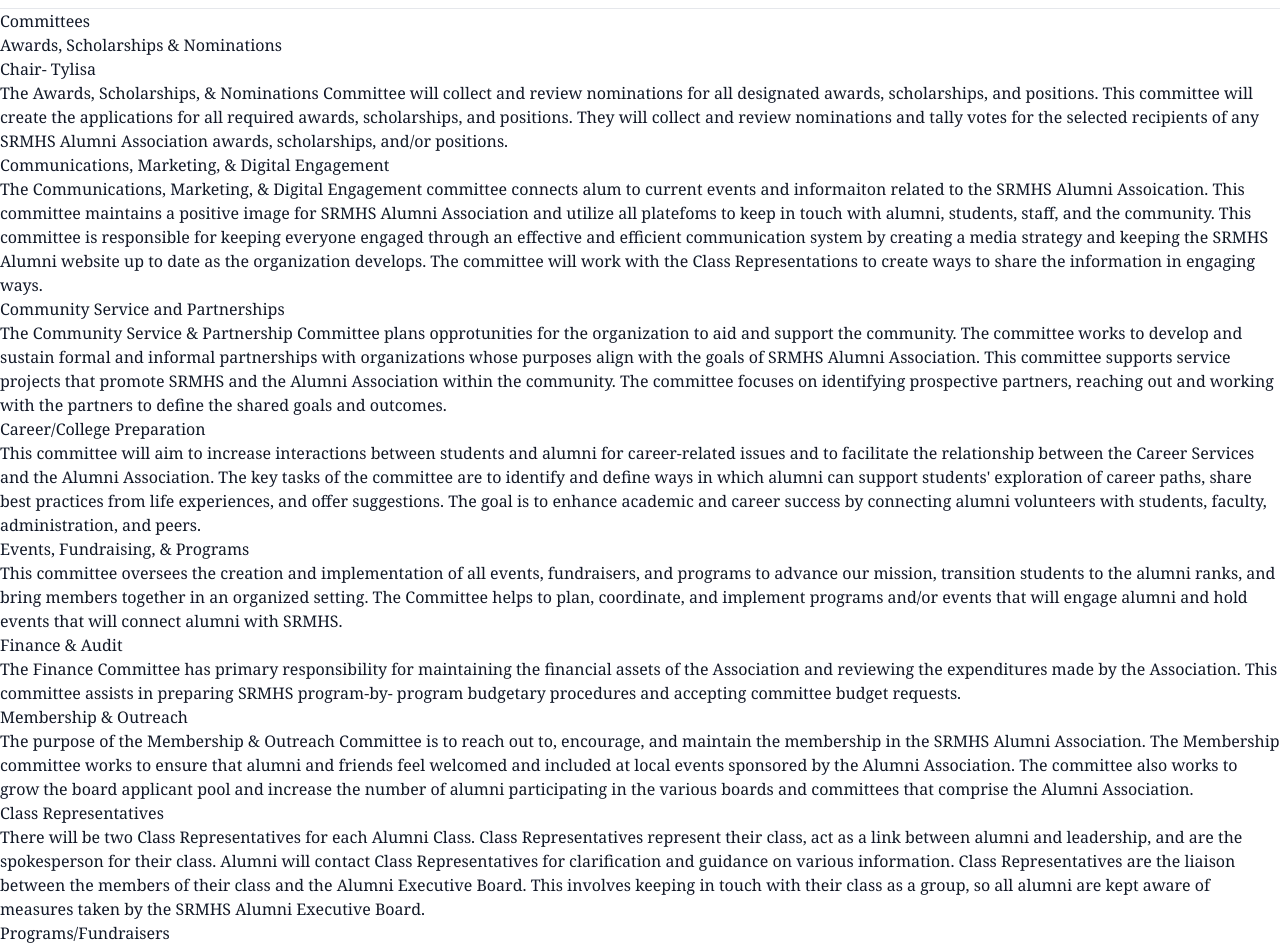
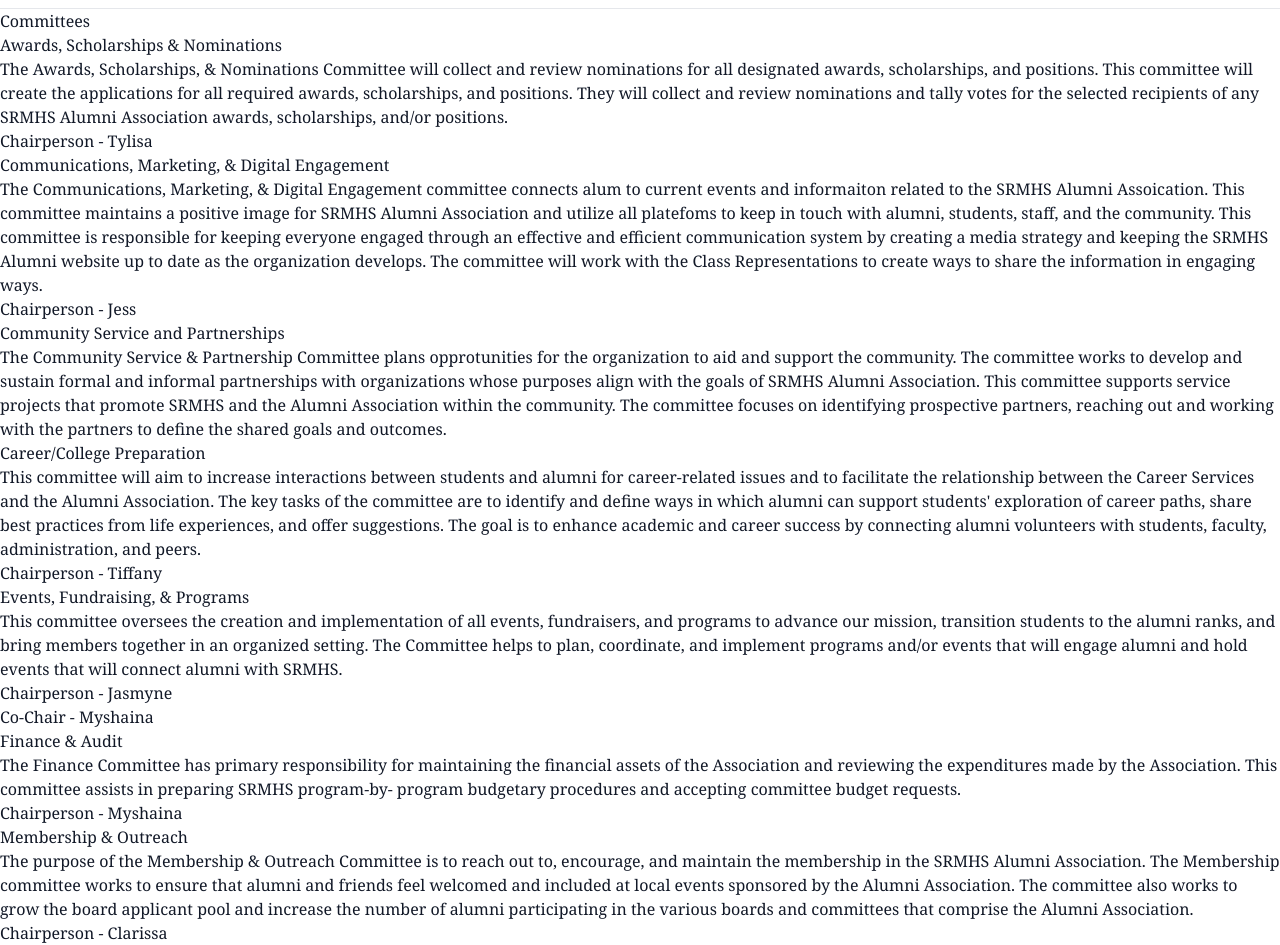
Before and after one commit to philihp/srmhsalumni, a Next.js app: page /engagement in a window 1280 px wide. Shown: the part 130-1075 px from the top of the page. Built offline with nearby package versions, Linux system fonts and the light colour scheme; no server answers; what @tailwindcss/custom-forms, @tailwindcss/typography would draw is missing.

Commit message:
Update engagement.js

```diff
--- a/pages/engagement.js
+++ b/pages/engagement.js
@@ -6,7 +6,6 @@ const Engagement = () => (
 
     <h2>Committees</h2>
     <h3>Awards, Scholarships &amp; Nominations</h3>
-    <p>Chair- Tylisa</p>
     <p>
       The Awards, Scholarships, &amp; Nominations Committee will collect and
       review nominations for all designated awards, scholarships, and positions.
@@ -15,6 +14,7 @@ const Engagement = () => (
       tally votes for the selected recipients of any SRMHS Alumni Association
       awards, scholarships, and/or positions.
     </p>
+    <p>Chairperson - Tylisa</p>
 
     <h3>Communications, Marketing, &amp; Digital Engagement</h3>
 
@@ -28,6 +28,7 @@ const Engagement = () => (
       website up to date as the organization develops. The committee will work with the Class
       Representations to create ways to share the information in engaging ways.
     </p>
+    <p>Chairperson - Jess</p>
 
     <h3>Community Service and Partnerships</h3>
     <p>
@@ -51,6 +52,7 @@ const Engagement = () => (
       connecting alumni volunteers with students, faculty, administration, and
       peers.
     </p>
+    <p>Chairperson - Tiffany</p>
 
     <h3>Events, Fundraising, &amp; Programs </h3>
     <p>
@@ -61,6 +63,8 @@ const Engagement = () => (
       that will engage alumni and hold events that will connect alumni with
       SRMHS.
     </p>
+    <p>Chairperson - Jasmyne</p>
+    <p>Co-Chair - Myshaina</p>
 
     <h3>Finance &amp; Audit</h3>
     <p>
@@ -69,6 +73,7 @@ const Engagement = () => (
       the Association. This committee assists in preparing SRMHS program-by-
       program budgetary procedures and accepting committee budget requests.
     </p>
+    <p>Chairperson - Myshaina</p>
 
     <h3>Membership &amp; Outreach</h3>
     <p>
@@ -80,6 +85,7 @@ const Engagement = () => (
       number of alumni participating in the various boards and committees that
       comprise the Alumni Association.
     </p>
+    <p>Chairperson - Clarissa</p>
 
     <h2>Class Representatives</h2>
     <p>
```
